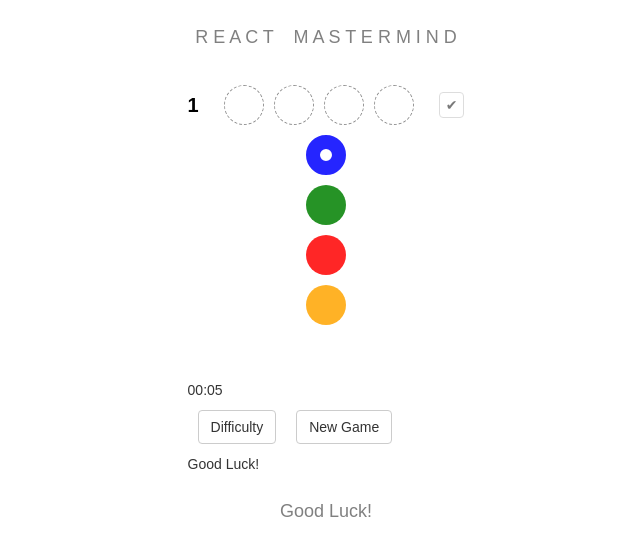
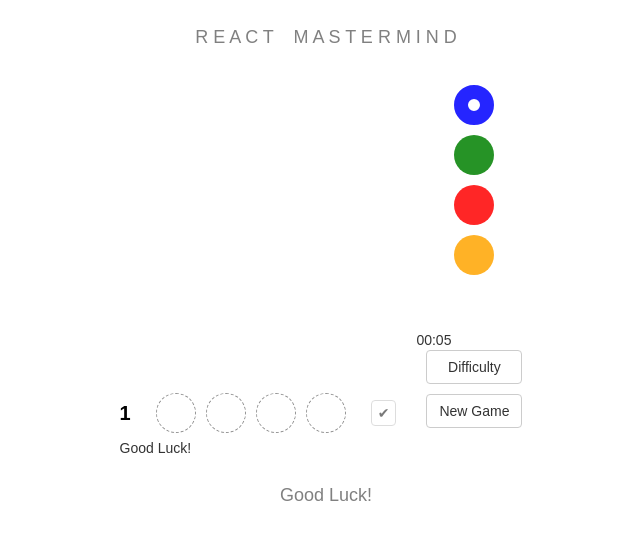
Before and after one commit to likealonso/react-mastermind, a React (Create React App) app: page / in a window 1280 px wide. Shown: the top 556 px of the page, without its empty margins (314-954 px from the left). Built offline with nearby package versions, Linux system fonts and the light colour scheme.

Commit message:
some styling

```diff
--- /dev/null
+++ b/src/pages/GamePage/GamePage.css
@@ -0,0 +1,21 @@
+.GamePage {
+    display: flex;
+    flex-flow: column nowrap;
+  }
+
+  .GamePage-game {
+    display: flex;
+    flex-flow: row nowrap;
+    justify-content: center;
+  }
+
+  .GamePage-controls {
+    display: flex;
+    flex-flow: column nowrap;
+    justify-content: space-between;
+    margin-left: 20px;
+  }
+
+  .GamePage-nav {
+    width: 115px;
+  }
--- a/src/pages/GamePage/GamePage.jsx
+++ b/src/pages/GamePage/GamePage.jsx
@@ -3,7 +3,8 @@ import { Link } from 'react-router-dom';
 import GameBoard from '../../components/GameBoard/GameBoard';
 import ColorPicker from '../../components/ColorPicker/ColorPicker';
 import NewGameButton from '../../components/NewGameButton/NewGameButton';
-import GameTimer from '../../components/GameTimer/GameTimer'
+import GameTimer from '../../components/GameTimer/GameTimer';
+import './GamePage.css'
 
 const GamePage = (props) => {
     let lastGuess = props.guesses.length - 1;
```
